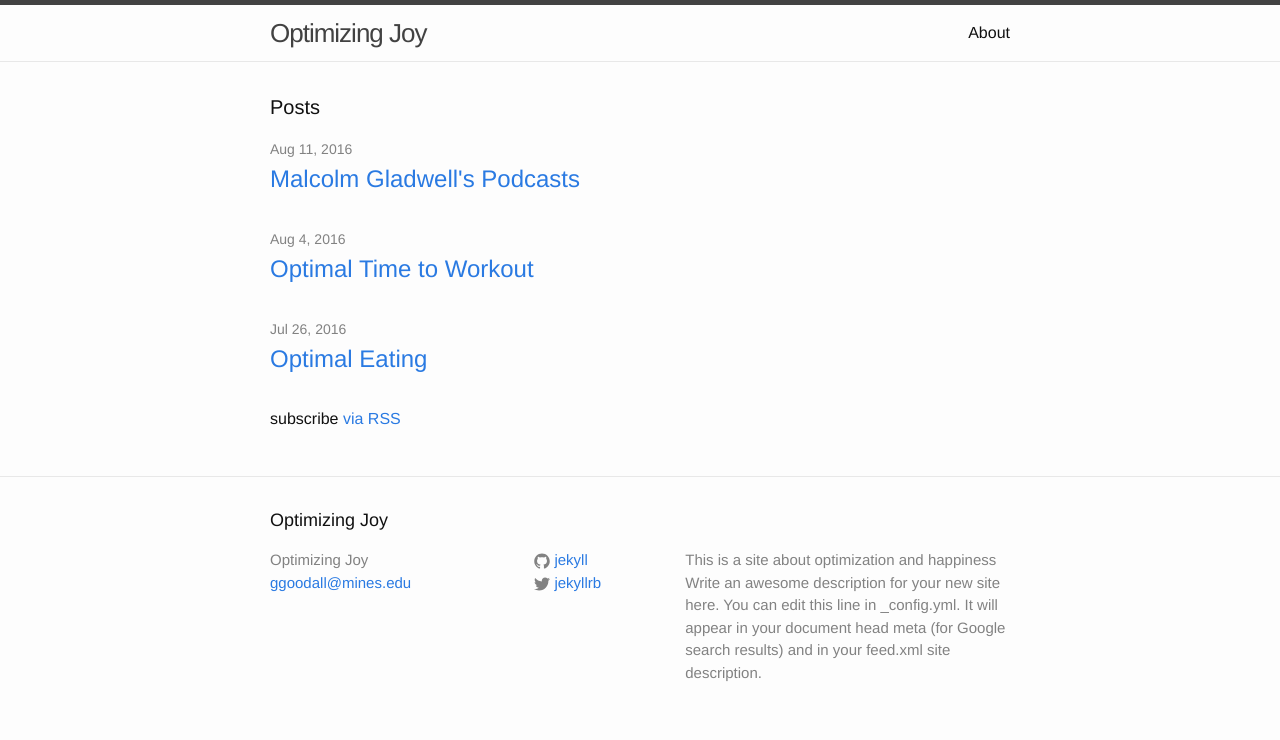
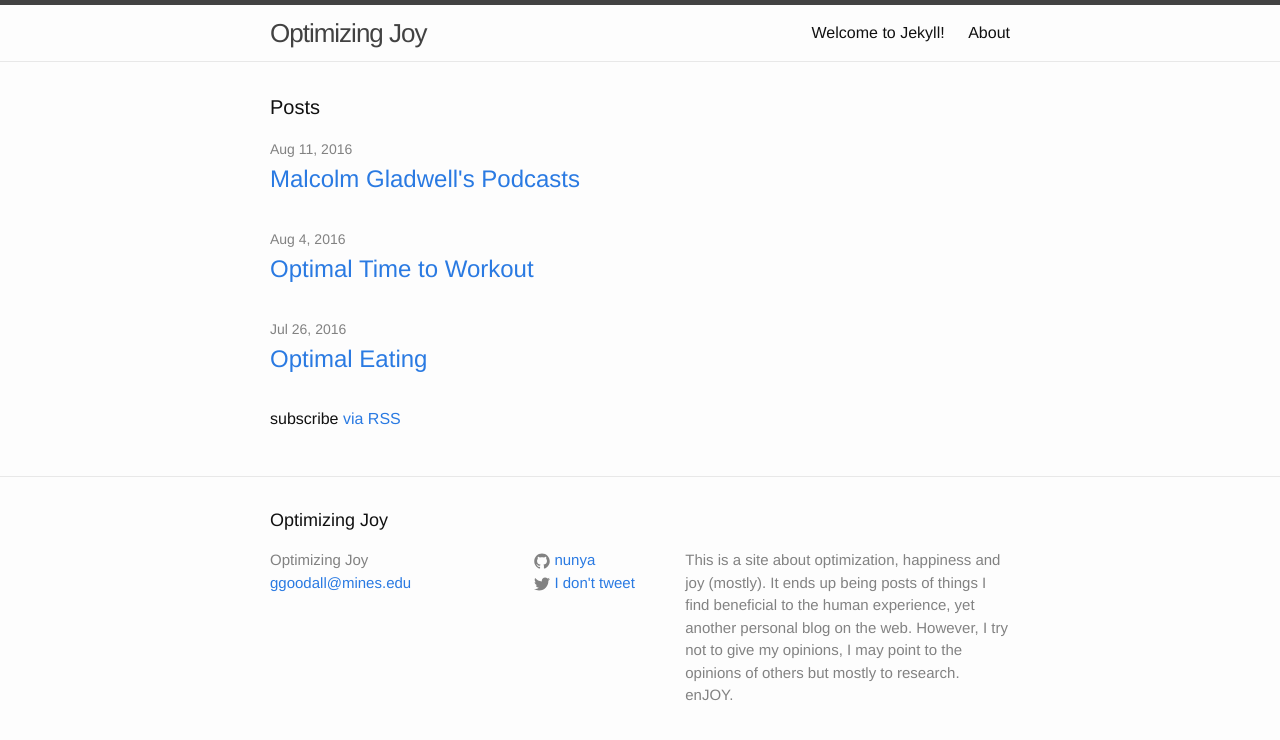
Before and after one commit to gipsgoodall/gipsgoodall.github.io, a Jekyll site: the page built from index.html, in a window 1280 px wide. Shown: the top 740 px of the page. Built offline with Jekyll 4.4.1, drawn with Linux system fonts in a browser that asks for light colours.

Commit message:
Save my work

```diff
--- a/_config.yml
+++ b/_config.yml
@@ -9,14 +9,13 @@
 title: Optimizing Joy
 email: ggoodall@mines.edu
 description: > # this means to ignore newlines until "baseurl:"
-  This is a site about optimization and happiness
-  Write an awesome description for your new site here. You can edit this
-  line in _config.yml. It will appear in your document head meta (for
-  Google search results) and in your feed.xml site description.
+  This is a site about optimization, happiness and joy (mostly). It ends up being posts of things
+  I find beneficial to the human experience, yet another personal blog on the web. However, I try not
+  to give my opinions, I may point to the opinions of others but mostly to research. enJOY.
 baseurl: "" # the subpath of your site, e.g. /blog
 url: "http://www.optimizingjoy.com" # the base hostname & protocol for your site
-twitter_username: jekyllrb
-github_username:  jekyll
+twitter_username: I don't tweet
+github_username:  nunya
 
 # Build settings
 markdown: kramdown
```
Also changed, not shown: 2016-07-26-welcome-to-jekyll.markdown (added, +25 -0 lines), 1 other file.
